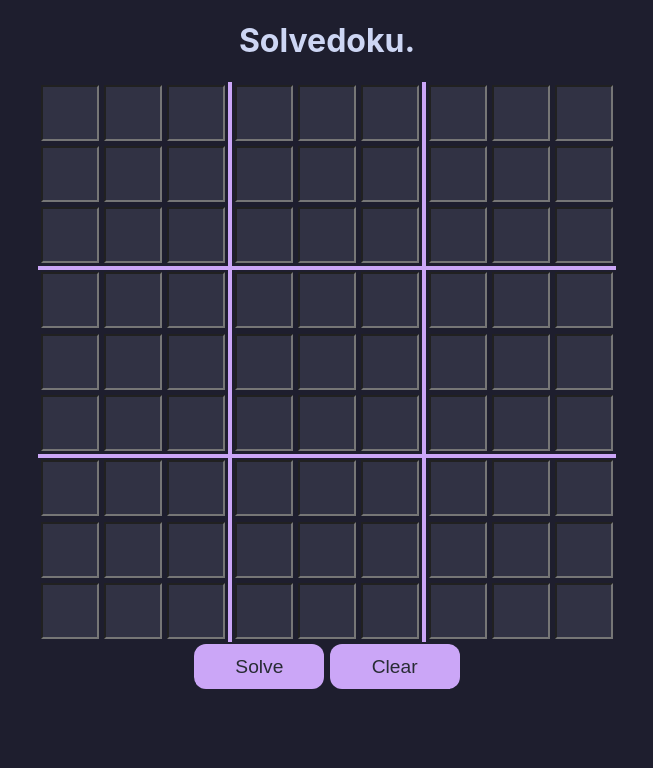
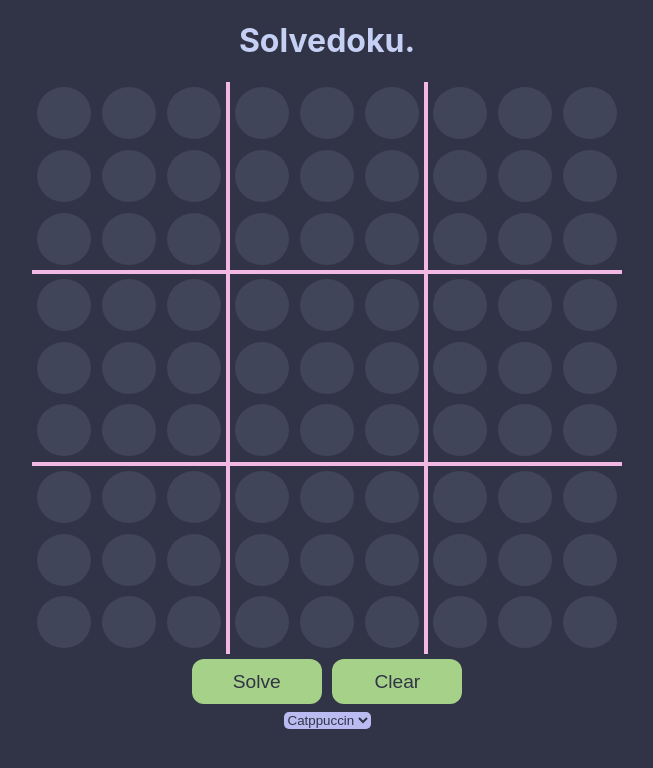
Before and after one commit to MichaelJRossDev/solvedoku, a React (Create React App) app: page / in a window 1280 px wide. Shown: the top 768 px of the page, without its empty margins (313-966 px from the left). Built offline with nearby package versions, Linux system fonts and the light colour scheme.

Commit message:
Add theme selection

```diff
--- a/src/App.css
+++ b/src/App.css
@@ -15,30 +15,6 @@ body {
 @media (prefers-reduced-motion: no-preference) {
   .App-logo {
     animation: App-logo-spin infinite 20s linear;
-  }
-}
-
-.App-header {
-  background-color: #282c34;
-  min-height: 100vh;
-  display: flex;
-  flex-direction: column;
-  align-items: center;
-  justify-content: center;
-  font-size: calc(10px + 2vmin);
-  color: white;
-}
-
-.App-link {
-  color: #61dafb;
-}
-
-@keyframes App-logo-spin {
-  from {
-    transform: rotate(0deg);
-  }
-  to {
-    transform: rotate(360deg);
   }
 }
 
@@ -65,17 +41,8 @@ table {
   width: 50px;
   text-align: center;
   background-color: #313244;
-}
-
-input::-webkit-outer-spin-button,
-input::-webkit-inner-spin-button {
-    /* display: none; <- Crashes Chrome on hover */
-    -webkit-appearance: none;
-    margin: 0; /* <-- Apparently some margin are still there even though it's hidden */
-}
-
-input[type=number] {
-    -moz-appearance:textfield; /* Firefox */
+  border-radius: 50%;
+  border-style: hidden;
 }
 
 .ButtonTable {
@@ -83,13 +50,12 @@ input[type=number] {
   margin-right: auto;
 }
 
-td {
-  padding: 2pt;
+input {
+  font-size: larger;
 }
 
-input {
-  color: #cdd6f4;
-  font-size: larger;
+td {
+  padding: 4pt;
 }
 
 button {
@@ -101,3 +67,140 @@ button {
   width: 130px;
   height: 45px;
 }
+
+select {
+  border-style: hidden;
+  border-radius: 5px;
+}
+
+/* Gruvbox Colours */
+
+.gruvbox {
+  background-color: #282828;
+  color: #ebdbb2;
+}
+
+.gruvbox .BorderedRow td {
+  border-bottom: 3pt solid #fe8019;
+}
+
+.gruvbox .BorderedColumn {
+  border-right: 3pt solid #fe8019;
+}
+
+.gruvbox .SudokuCell {
+  background-color: #3c3836;
+}
+
+.gruvbox button {
+  background-color: #ebdbb2;
+  color: #282828;
+}
+
+.gruvbox input {
+  color: #ebdbb2;
+}
+
+.gruvbox select {
+  background-color: #a89984;
+  color: #282828;
+}
+
+/* Catppuccin Colours */
+
+.catppuccin {
+  background-color: #303446;
+  color: #c6d0f5;
+}
+
+.catppuccin .BorderedRow td {
+  border-bottom: 3pt solid #f4b8e4;
+}
+
+.catppuccin .BorderedColumn {
+  border-right: 3pt solid #f4b8e4;
+}
+
+.catppuccin .SudokuCell {
+  background-color: #414559;
+}
+
+.catppuccin button {
+  background-color: #a6d189;
+  color: #303446;
+}
+
+.catppuccin input {
+  color: #c6d0f5;
+}
+
+.catppuccin select {
+  background-color: #babbf1;
+  color: #303446;
+}
+
+/* Nord Colours */
+
+.nord {
+  background-color: #434c5e;
+  color: #8fbcbb  ;
+}
+
+.nord .BorderedRow td {
+  border-bottom: 3pt solid #81a1c1 ;
+}
+
+.nord .BorderedColumn {
+  border-right: 3pt solid #81a1c1 ;
+}
+
+.nord .SudokuCell {
+  background-color: #4c566a;
+}
+
+.nord button {
+  background-color: #a3be8c;
+  color: #434c5e;
+}
+
+.nord input {
+  color: #8fbcbb;
+}
+
+.nord select {
+  background-color: #5e81ac;
+  color: #2e3440;
+}
+
+/* Atom One Colours */
+
+.one {
+  background-color: #282c34;
+  color: #E06C75  ;
+}
+
+.one .BorderedRow td {
+  border-bottom: 3pt solid #98c379 ;
+}
+
+.one .BorderedColumn {
+  border-right: 3pt solid #98c379 ;
+}
+
+.one .SudokuCell {
+  background-color: #2f343d;
+}
+
+.one button {
+  background-color: #e5c07b;
+  color: #282c34;
+}
+
+.one input {
+  color: #abb2bf;
+}
+
+.one select {
+  background-color: #56b6c2;
+  color: #282c34;
+}
--- a/src/App.tsx
+++ b/src/App.tsx
@@ -1,4 +1,4 @@
-import React, { useState } from 'react';
+import React, { useEffect, useState } from 'react';
 import logo from './logo.svg';
 import './App.css';
 import SudokuBoard from './components/SudokuBoard';
@@ -6,7 +6,12 @@ import { solveSudoku } from './solver';
 import { log } from 'console';
 
 const App = () => {
+  const [theme, setTheme] = useState('catppuccin');
   const [sudokuArray, setSudokuArray] = useState(new Array(9).fill(new Array(9).fill(0)));
+
+  useEffect(() => {
+    document.body.className = theme;
+  }, [theme])
 
   const solveHandler = () => {
     const solved = solveSudoku(JSON.parse(JSON.stringify(sudokuArray)));
@@ -15,11 +20,14 @@ const App = () => {
     } else {
       console.log('Not solveable');
     }
+  }
 
+  const themeChangeHandler = (e: React.FormEvent<HTMLSelectElement>) => {
+    setTheme((e.target as HTMLButtonElement).value)
   }
 
   return (
-    <div className="App">
+    <div className={`App ${theme}`}>
 
         <h1>Solvedoku.</h1>
         <SudokuBoard sudokuArray={sudokuArray} setSudokuArray={setSudokuArray} solveHandler={solveHandler}/>
@@ -35,6 +43,12 @@ const App = () => {
             </tr>
           </tbody>
         </table>
+        <select defaultValue={"catppuccin"} onChange={(e) => themeChangeHandler(e)}>
+          <option value={"catppuccin"}>Catppuccin</option>
+          <option value={"gruvbox"}>Gruvbox</option>
+          <option value={"nord"}>Nord</option>
+          <option value={"one"}>Atom One</option>
+        </select>
 
     </div>
   );
```
